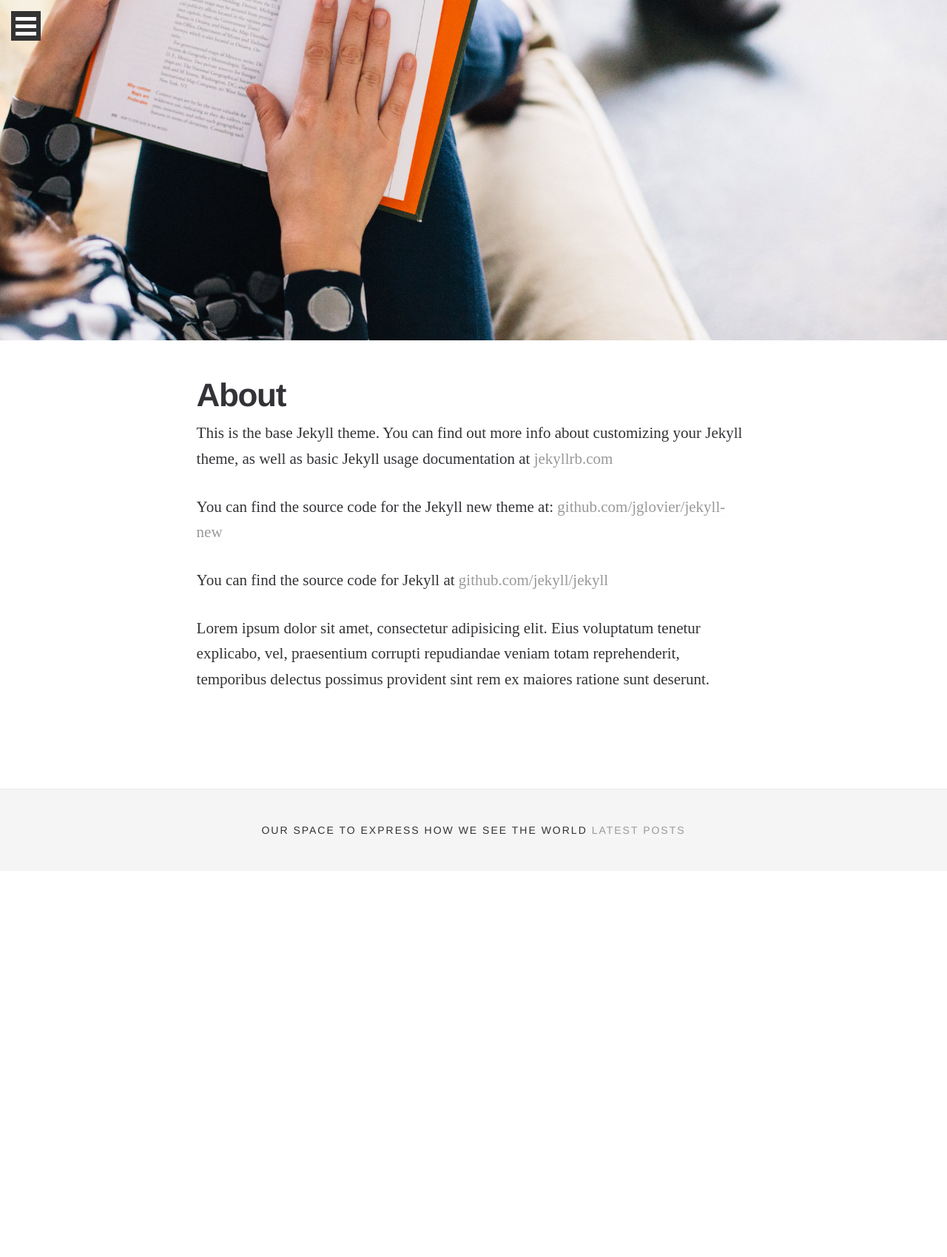
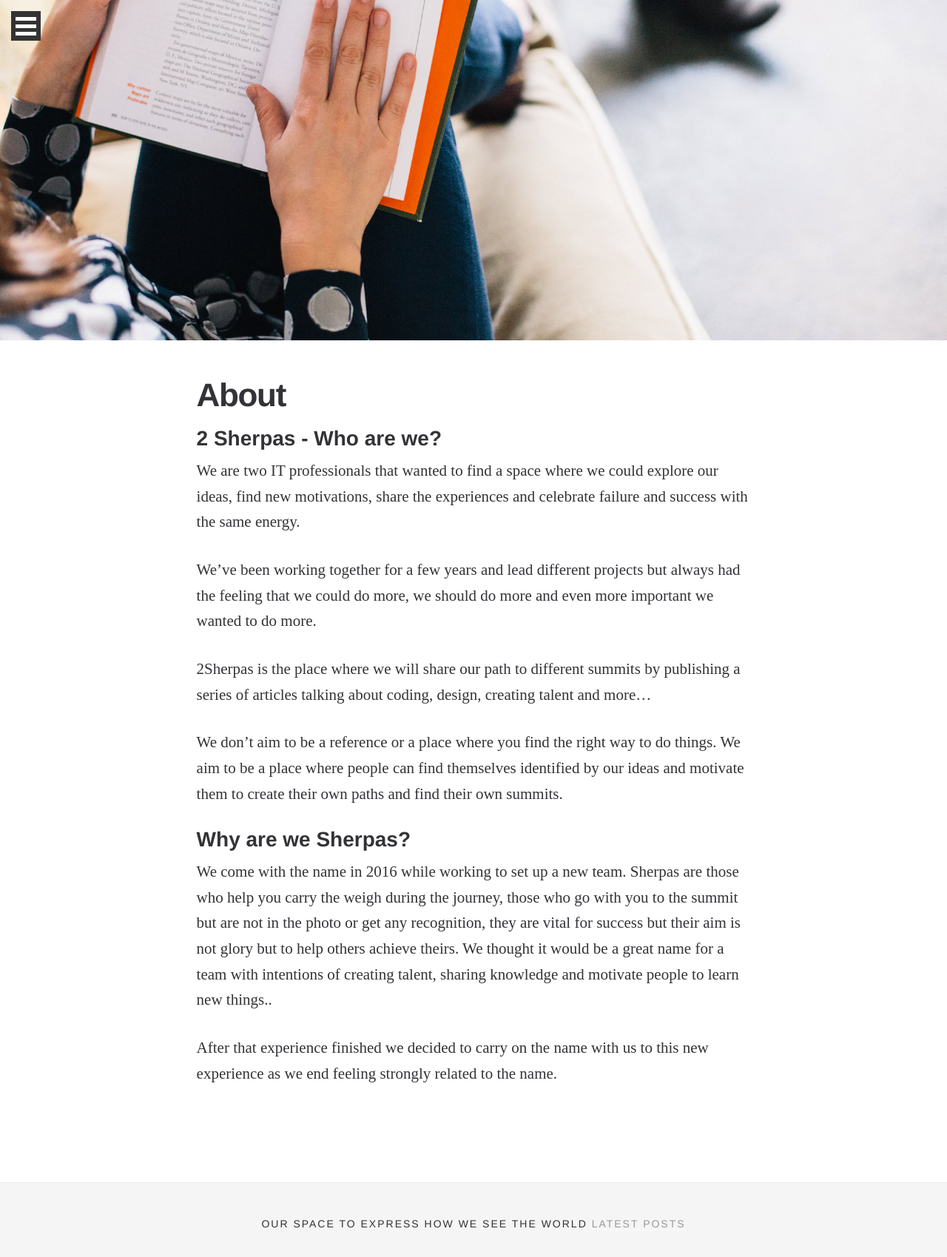
Before and after one commit to 2sherpas/2sherpas.github.io, a Jekyll site: the page built from about.md, in a window 1280 px wide. Shown: the top 1699 px of the page at 74% size. Built offline with Jekyll 4.4.1, drawn with Linux system fonts in a browser that asks for light colours.

Commit message:
New about page

```diff
--- a/about.md
+++ b/about.md
@@ -5,10 +5,18 @@ permalink: /about/
 feature_image: feature-book
 ---
 
-This is the base Jekyll theme. You can find out more info about customizing your Jekyll theme, as well as basic Jekyll usage documentation at [jekyllrb.com](http://jekyllrb.com/)
+## 2 Sherpas - Who are we?
 
-You can find the source code for the Jekyll new theme at: [github.com/jglovier/jekyll-new](https://github.com/jglovier/jekyll-new)
+We are two IT professionals that wanted to find a space where we could explore our ideas, find new motivations, share the experiences and celebrate failure and success with the same energy.
 
-You can find the source code for Jekyll at [github.com/jekyll/jekyll](https://github.com/jekyll/jekyll)
+We’ve been working together for a few years and lead different projects but always had the feeling that we could do more, we should do more and even more important we wanted to do more.
 
-Lorem ipsum dolor sit amet, consectetur adipisicing elit. Eius voluptatum tenetur explicabo, vel, praesentium corrupti repudiandae veniam totam reprehenderit, temporibus delectus possimus provident sint rem ex maiores ratione sunt deserunt.
+2Sherpas is the place where we will share our path to different summits by publishing a series of articles talking about coding, design, creating talent and more…
+
+We don’t aim to be a reference or a place where you find the right way to do things. We aim to be a place where people can find themselves identified by our ideas and motivate them to create their own paths and find their own summits.
+
+## Why are we Sherpas?
+
+We come with the name in 2016 while working to set up a new team. Sherpas are those who help you carry the weigh during the journey, those who go with you to the summit but are not in the photo or get any recognition, they are vital for success but their aim is not glory but to help others achieve theirs. We thought it would be a great name for a team with intentions of creating talent, sharing knowledge and motivate people to learn new things..
+
+After that experience finished we decided to carry on the name with us to this new experience as we end feeling strongly related to the name.
```
